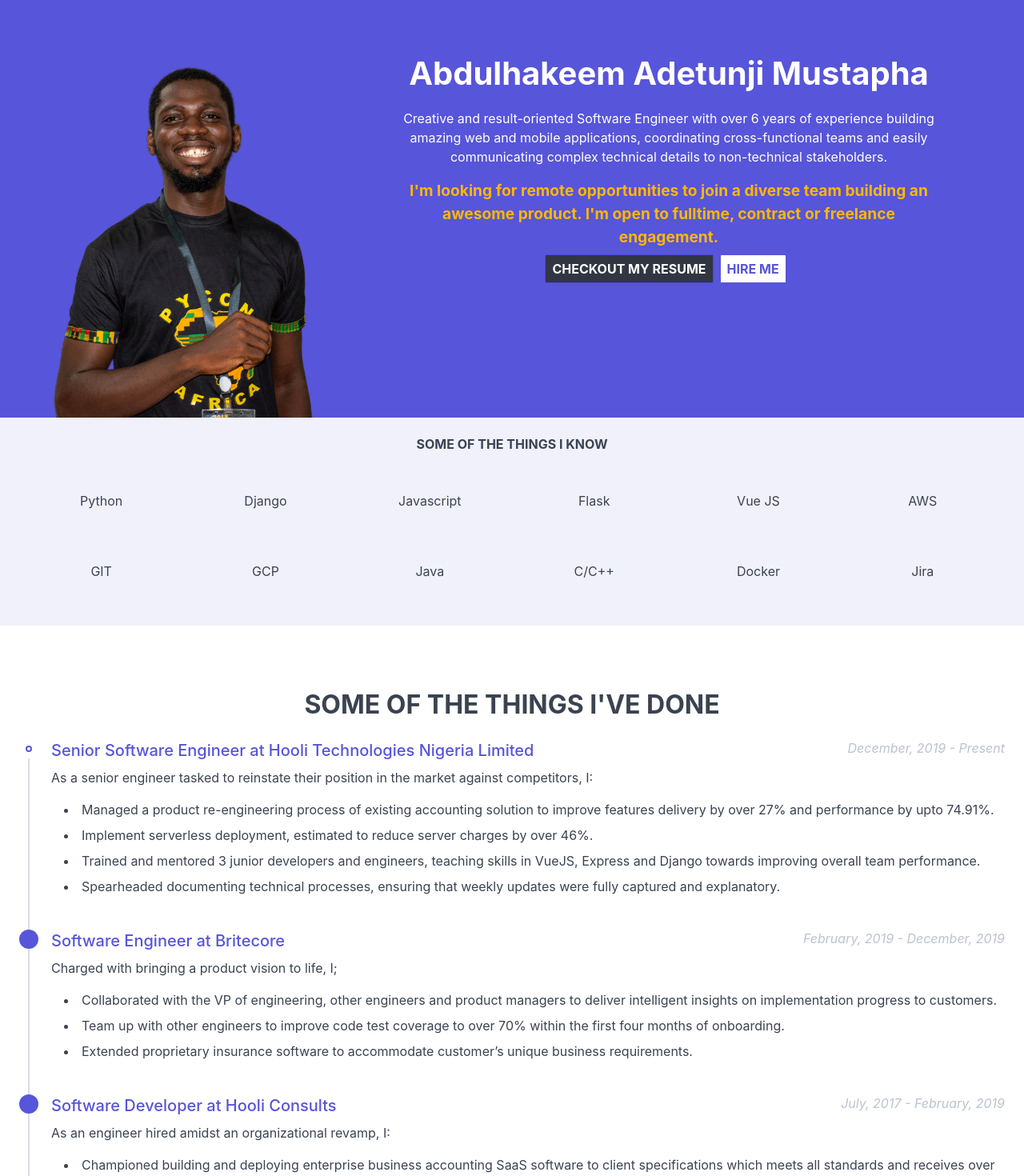
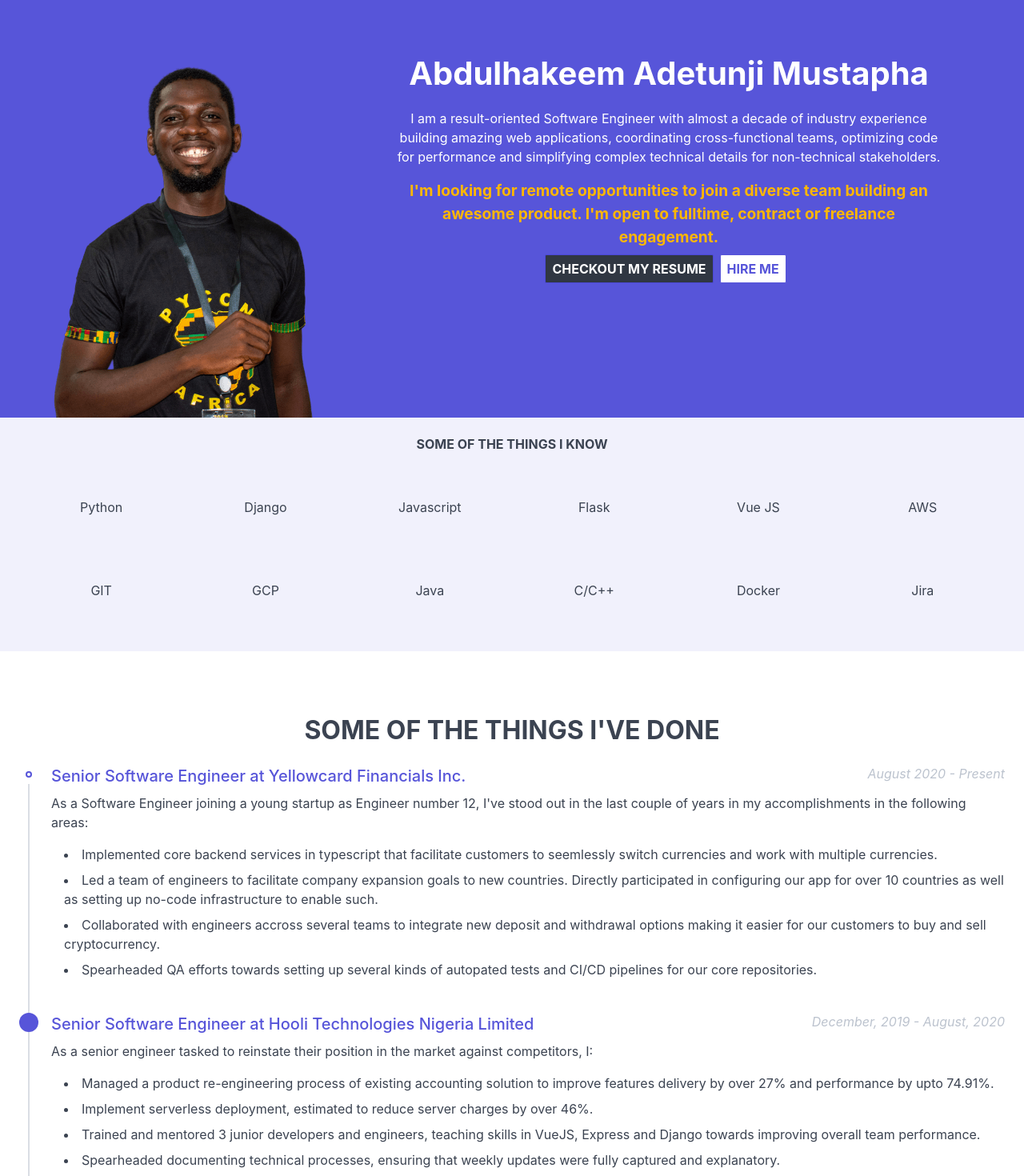
Before and after one commit to amustapha/portfolio, a Nuxt app: page / in a window 1280 px wide. Shown: the part 100-1570 px from the top of the page at 80% size. Built offline with nearby package versions, Linux system fonts and the light colour scheme.

Commit message:
update site

```diff
--- a/components/Hero.vue
+++ b/components/Hero.vue
@@ -1,38 +1,58 @@
 <template>
-  <div class="hero hero-lg bg-primary  px-2">
+  <div class="hero hero-lg bg-primary px-2">
     <div class="hero-body text-center px-2 mx-2">
-      <img src="my-pic-no-bg.webp" class="me" alt="Abdulhakeem Adetunji Mustapha"/>
+      <img
+        src="my-pic-no-bg.webp"
+        class="me"
+        alt="Abdulhakeem Adetunji Mustapha"
+      />
       <h1 class="text-bold front">Abdulhakeem Adetunji Mustapha</h1>
-      <p class="my-about front mb-2 pb-2" v-if="show === 1">Creative and result-oriented Software Engineer with
-        over 6 years of
-        experience building amazing web and
-        mobile applications, coordinating cross-functional teams and easily communicating complex technical
-        details to non-technical stakeholders.</p>
+      <p class="my-about front mb-2 pb-2" v-if="show === 1">
+        I am a result-oriented Software Engineer with almost a decade of
+        industry experience building amazing web applications, coordinating
+        cross-functional teams, optimizing code for performance and simplifying
+        complex technical details for non-technical stakeholders.
+      </p>
       <p class="my-about front mb-2 pb-2" v-else>
-        I'm a backend developer who is not scared of the frontend. With over 6 years experience in
-        building and deploying mobile and web applications, I've become a real jack of all trade, master of pun.
-        Not to brag, I consider myself to be among the top 1% of the best 1%.
+        I'm a frontend developer who is not scared of the backend. With almost a
+        decade experience in building and deploying mobile and web applications,
+        I've become a real jack of all trade, master of pun. Not to brag, I
+        consider myself to be among the top 1% of the best 1%.
       </p>
-      <p class="text-warning text-large text-bold my-about">I'm looking for remote opportunities to join a diverse team building
-        an awesome product. I'm open to fulltime, contract or freelance engagement.</p>
-      <a href="https://docs.google.com/document/d/1xElMvl-O5xN6oA5U989hwJlEwEseLTA-QxpNFkxs73Q/edit?usp=sharing"
+      <p class="text-warning text-large text-bold my-about">
+        I'm looking for remote opportunities to join a diverse team building an
+        awesome product. I'm open to fulltime, contract or freelance engagement.
+      </p>
+      <a
+        href="https://docs.google.com/document/d/1xElMvl-O5xN6oA5U989hwJlEwEseLTA-QxpNFkxs73Q/edit?usp=sharing"
         target="_blank"
         rel="noreferrer"
-         class="btn mt-2 text-uppercase text-bold bg-dark btn-primary">Checkout my resume</a>
+        class="btn mt-2 text-uppercase text-bold bg-dark btn-primary"
+        >Checkout my resume</a
+      >
 
-      <a href="mailto:abdulhakeemmustapha@gmail.com?subject=I've a Project for you&body=Hi Abdul,"
-         class="btn mt-2 text-bold mx-2 text-uppercase" target="_blank" rel="noopener">
+      <a
+        href="mailto:abdulhakeemmustapha@gmail.com?subject=I've a Project for you&body=Hi Abdul,"
+        class="btn mt-2 text-bold mx-2 text-uppercase"
+        target="_blank"
+        rel="noopener"
+      >
         Hire Me
       </a>
       <div class="lnks">
-        <a href="https://blog.amustapha.com" class="text-light" rel="noopener">My Blog</a>
-        <a href="mailto:abdulhakeemmustapha@gmail.com" class="text-light hide-md" rel="noopener">
+        <a href="https://blog.amustapha.com" class="text-light" rel="noopener"
+          >My Blog</a
+        >
+        <a
+          href="mailto:abdulhakeemmustapha@gmail.com"
+          class="text-light hide-md"
+          rel="noopener"
+        >
           abdulhakeemmustapha@gmail.com
         </a>
         <a href="tel:+2347067577058" class="text-light">+234 706 757 7058</a>
       </div>
     </div>
-
   </div>
 </template>
 
@@ -41,10 +61,10 @@
   name: "Hero",
   computed: {
     show: function () {
-        return Math.ceil(Math.random() * 2)
-      }
-    }
-  }
+      return Math.ceil(Math.random() * 2);
+    },
+  },
+};
 </script>
 
 <style scoped>
@@ -96,5 +116,4 @@
     display: none;
   }
 }
-
 </style>
--- a/components/Links/Icon.vue
+++ b/components/Links/Icon.vue
@@ -1,10 +1,9 @@
 <template>
   <div class="column col-xl-2 col-lg-2 col-md-3 col-sm-4 col-xs-6 p-2 my-2">
-        <div class="container p-2 my-2">
-            <span :class="` icon ${link.icon} ${extra} `" @click="open(link.target)"></span>
-            <span>{{link.text}}</span>
-        </div>
-
+    <a :href="link.target" target="_blank" class="container p-2 my-2 external-link">
+      <span :class="` icon ${link.icon} ${extra} `"></span>
+      <span>{{ link.text }}</span>
+    </a>
   </div>
 </template>
 
@@ -14,22 +13,22 @@
   props: {
     link: {
       type: Object,
-                required: true
-            }
+      required: true,
+    },
   },
   methods: {
     open(target = null) {
       if (target != null) {
-                    window.location.href = target
-                }
+        window.location.href = target;
       }
     },
+  },
   computed: {
-            extra () {
-                return this.link.target ? 'c-hand' : ''
-            }
-        }
-    }
+    extra() {
+      return this.link.target ? "c-hand" : "";
+    },
+  },
+};
 </script>
 
 <style scoped>
@@ -38,8 +37,14 @@
   text-align: center;
 }
 
-    .icon{
-        font-size:2.5em;
+.icon {
+  font-size: 2.5em;
 }
 
+.external-link {
+    text-decoration: none;
+    color: inherit;
+    cursor: pointer;
+    transition: all 0.3s;
+}
 </style>
--- a/components/Timeline/index.vue
+++ b/components/Timeline/index.vue
@@ -1,65 +1,113 @@
 <template>
   <div class="container container-fluid">
-        <h2 class="text-bold text-uppercase text-center">Some of the things I've done</h2>
+    <h2 class="text-bold text-uppercase text-center">
+      Some of the things I've done
+    </h2>
     <div class="timeline p-2">
-            <single :latest="true" company="Hooli Technologies Nigeria Limited" role="Senior Software Engineer"
-                    dates="December, 2019 - Present">
-                As a senior engineer tasked to reinstate their position in the market against competitors, I:
+      <single
+        :latest="true"
+        company="Yellowcard Financials Inc."
+        role="Senior Software Engineer"
+        dates="August 2020 - Present"
+      >
+       As a Software Engineer joining a young startup as Engineer number 12, I've stood out in the last couple of years in my accomplishments in the following areas:
         <ul>
           <li>
-                        Managed a product re-engineering process of existing accounting solution to improve features
-                        delivery by over 27% and performance by upto 74.91%.
+            Implemented core backend services in typescript that facilitate customers to seemlessly switch currencies and work with multiple currencies.
           </li>
           <li>
-                        Implement serverless deployment, estimated to reduce server charges by over 46%.
+            Led a team of engineers to facilitate company expansion goals to new countries. Directly participated in configuring our app for over 10 countries as well as setting up no-code infrastructure to enable such.
           </li>
           <li>
-                        Trained and mentored 3 junior developers and engineers, teaching skills in VueJS, Express and
-                        Django towards improving overall team performance.
+            Collaborated with engineers accross several teams to integrate new deposit and withdrawal options making it easier for our customers to buy and sell cryptocurrency.
           </li>
           <li>
-                        Spearheaded documenting technical processes, ensuring that weekly updates were fully captured
-                        and explanatory.
+            Spearheaded QA efforts towards setting up several kinds of autopated tests and CI/CD pipelines for our core repositories.
           </li>
         </ul>
       </single>
-            <single company="Britecore" role="Software Engineer" dates="February, 2019 - December, 2019">
+      <single
+        company="Hooli Technologies Nigeria Limited"
+        role="Senior Software Engineer"
+        dates="December, 2019 - August, 2020"
+      >
+        As a senior engineer tasked to reinstate their position in the market
+        against competitors, I:
+        <ul>
+          <li>
+            Managed a product re-engineering process of existing accounting
+            solution to improve features delivery by over 27% and performance by
+            upto 74.91%.
+          </li>
+          <li>
+            Implement serverless deployment, estimated to reduce server charges
+            by over 46%.
+          </li>
+          <li>
+            Trained and mentored 3 junior developers and engineers, teaching
+            skills in VueJS, Express and Django towards improving overall team
+            performance.
+          </li>
+          <li>
+            Spearheaded documenting technical processes, ensuring that weekly
+            updates were fully captured and explanatory.
+          </li>
+        </ul>
+      </single>
+      <single
+        company="Britecore"
+        role="Software Engineer"
+        dates="February, 2019 - December, 2019"
+      >
         Charged with bringing a product vision to life, I;
         <ul>
-                    <li>Collaborated with the VP of engineering, other engineers and product managers to deliver
-                        intelligent
-                        insights on implementation progress to customers.
+          <li>
+            Collaborated with the VP of engineering, other engineers and product
+            managers to deliver intelligent insights on implementation progress
+            to customers.
           </li>
-                    <li>Team up with other engineers to improve code test coverage to over 70% within the first four
-                        months
-                        of onboarding.
+          <li>
+            Team up with other engineers to improve code test coverage to over
+            70% within the first four months of onboarding.
           </li>
-                    <li>Extended proprietary insurance software to accommodate customer’s unique business
-                        requirements.
+          <li>
+            Extended proprietary insurance software to accommodate customer’s
+            unique business requirements.
           </li>
         </ul>
       </single>
 
-            <single company="Hooli Consults" role="Software Developer" dates="July, 2017 - February, 2019">
+      <single
+        company="Hooli Consults"
+        role="Software Developer"
+        dates="July, 2017 - February, 2019"
+      >
         As an engineer hired amidst an organizational revamp, I:
         <ul>
           <li>
-                        Championed building and deploying enterprise business accounting SaaS software to client
-                        specifications which meets all standards and receives over 1m requests daily.
+            Championed building and deploying enterprise business accounting
+            SaaS software to client specifications which meets all standards and
+            receives over 1m requests daily.
           </li>
           <li>
-                        Incorporate multi-tenancy features into SaaS software to quicken customer onboarding.
+            Incorporate multi-tenancy features into SaaS software to quicken
+            customer onboarding.
           </li>
           <li>
-                        Implement PWA functionality to enable offline work and sync and improved user experience.
-                        Handled scale of over 15GB customer information transferred every month.
+            Implement PWA functionality to enable offline work and sync and
+            improved user experience. Handled scale of over 15GB customer
+            information transferred every month.
           </li>
         </ul>
       </single>
-            <a class="btn btn-primary" href="https://docs.google.com/document/d/1xElMvl-O5xN6oA5U989hwJlEwEseLTA-QxpNFkxs73Q/edit?usp=sharing" target="_blank">Complete Resume</a>
+      <a
+        class="btn btn-primary"
+        href="https://docs.google.com/document/d/1xElMvl-O5xN6oA5U989hwJlEwEseLTA-QxpNFkxs73Q/edit?usp=sharing"
+        target="_blank"
+        >Complete Resume</a
+      >
     </div>
   </div>
-
 </template>
 
 <script>
@@ -67,10 +115,8 @@
 
 export default {
   name: "Timeline",
-        components: {Single}
-    }
+  components: { Single },
+};
 </script>
 
-<style scoped>
-
-</style>
+<style scoped></style>
--- a/pages/index.vue
+++ b/pages/index.vue
@@ -131,7 +131,7 @@
           {
             icon: 'icon-github',
             text: 'Github',
-            target: 'https://github.com/aamustapha'
+            target: 'https://github.com/amustapha'
           },
           {
             icon: 'icon-medium',
```
Also changed, not shown: 1 other file (tests, documents, lock files or other folders). Lines whose indentation alone changed are shown as unchanged.
